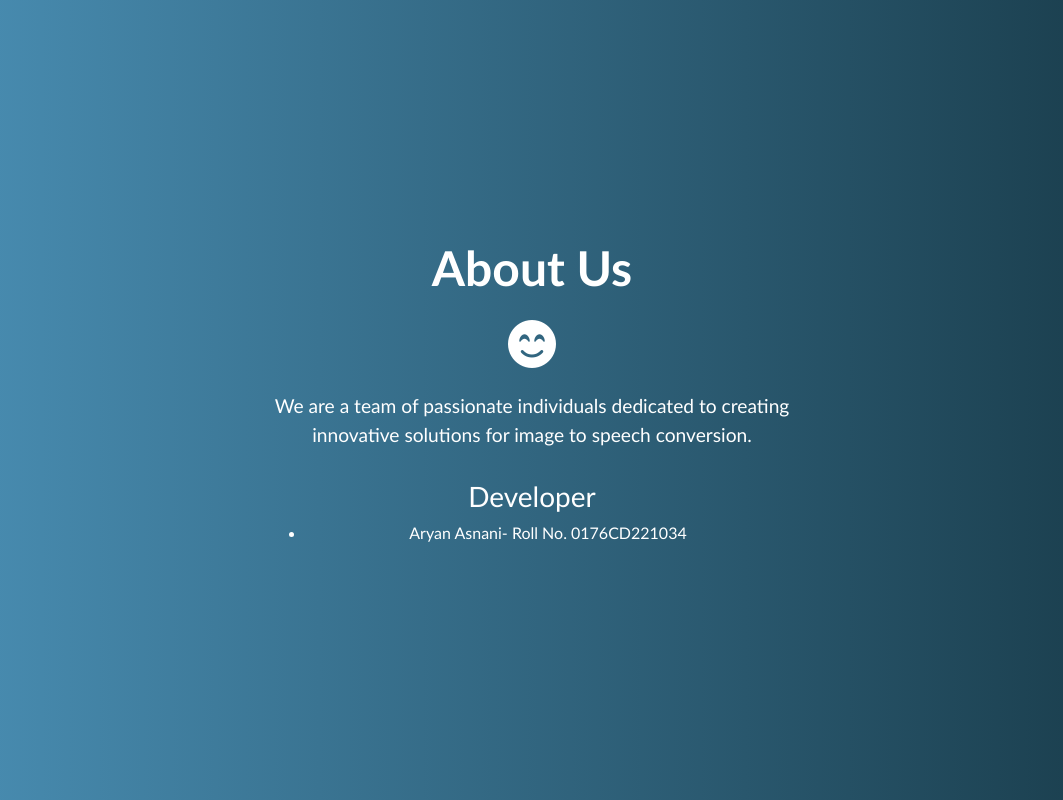
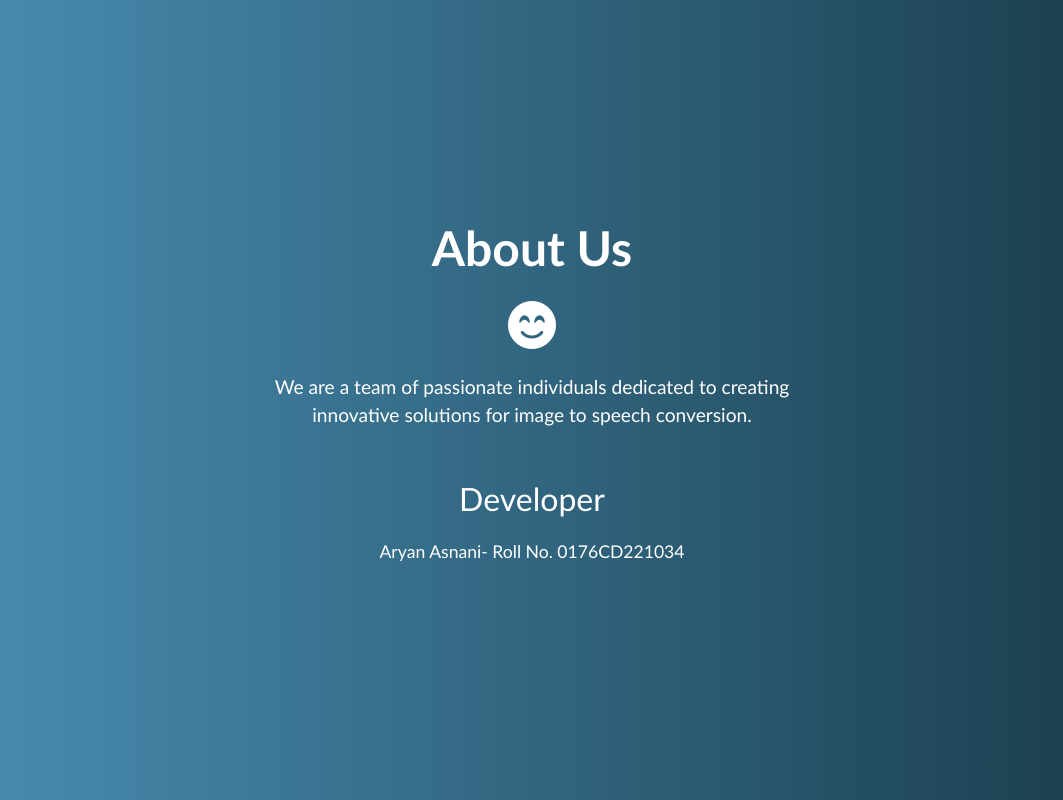
Before and after one commit to aryanasnani27/Image-to-Speech, a Flask app: page /about in a window 1280 px wide. Shown: the whole page, without its empty margins (108-1171 px from the left). Run offline with Flask 3, Linux system fonts and the light colour scheme; some libraries are stand-ins or nearby versions.

Commit message:
Update other.css

```diff
--- a/static/other.css
+++ b/static/other.css
@@ -22,21 +22,21 @@ body {
     margin-bottom: 30px;
 }
 
-.team-members {
+.about-developer {
     margin-top: 50px;
 }
 
-.team-members h3 {
+.about-developer h3 {
     font-size: 2rem;
     margin-bottom: 20px;
 }
 
-.team-members ul {
+.about-developer ul {
     list-style: none;
     padding: 0;
 }
 
-.team-members ul li {
+.about-developer ul li {
     font-size: 1.1rem;
     margin-bottom: 10px;
 }
```
